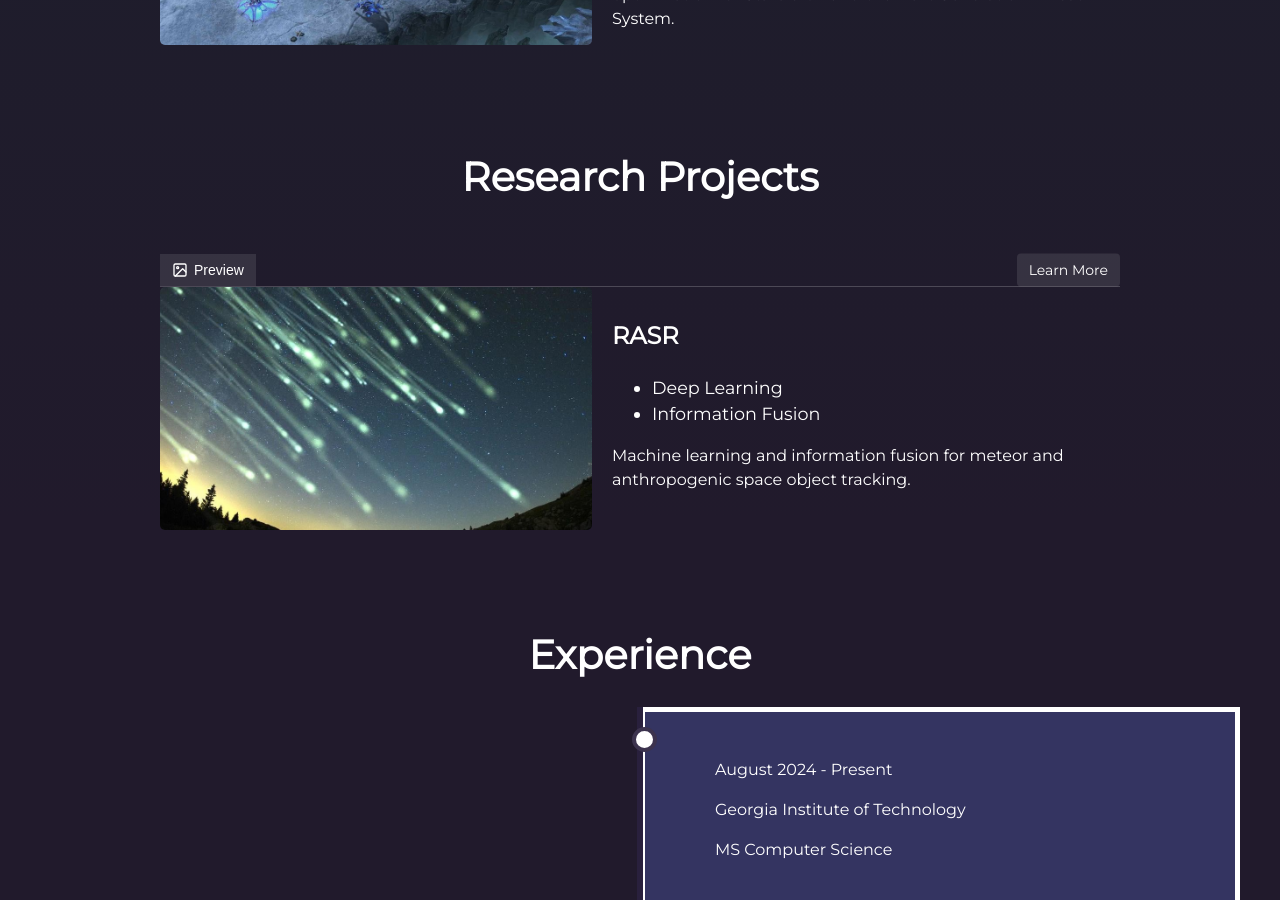
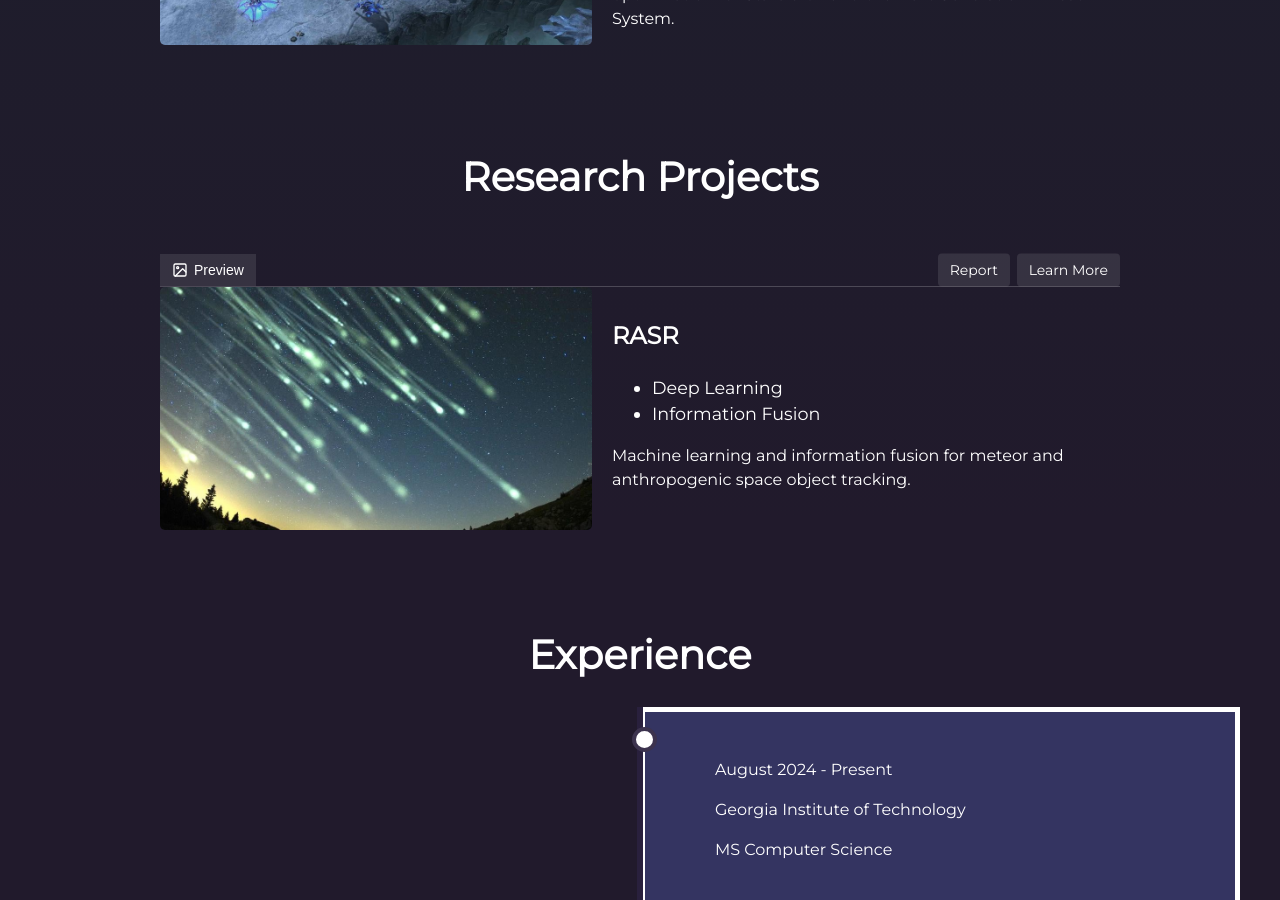
Before and after one commit to ysarda/ysarda.github.io, a Jekyll site: the page built from index.html, in a window 1280 px wide and 900 px high, scrolled down 2718 px. Built offline with Jekyll 4.4.1, drawn with Linux system fonts in a browser that asks for light colours.

Commit message:
updated with pdf

```diff
--- a/_includes/projects.html
+++ b/_includes/projects.html
@@ -366,8 +366,8 @@
   </div>
 </a> -->
 <!-- RASR Project Card -->
-<div class="user-projects" id="project-portalis">
-  <div class="tab-container" id="tabs-portalis">
+<div class="user-projects" id="project-rasr">
+  <div class="tab-container" id="tabs-rasr">
     <button class="tab-button active" data-tab="image" onclick="return switchTab('rasr', 'image', event)">
       <svg width="16" height="16" viewBox="0 0 24 24" fill="none" stroke="currentColor" stroke-width="2" stroke-linecap="round" stroke-linejoin="round">
         <rect x="3" y="3" width="18" height="18" rx="2" ry="2"></rect>
@@ -382,6 +382,7 @@
       </svg>
       Video
     </button> -->
+    <a href="{{ "/assets/files/RASRreport.pdf" | prepend: site.baseurl }}" class="tab-learn-more" onclick="handleLearnMoreClick(event)" style="right: 110px;">Report</a>
     <a href="https://github.com/ysarda/rasr" class="tab-learn-more" onclick="handleLearnMoreClick(event)">Learn More</a>
   </div>
 
```
Also changed, not shown: 1 other file.
